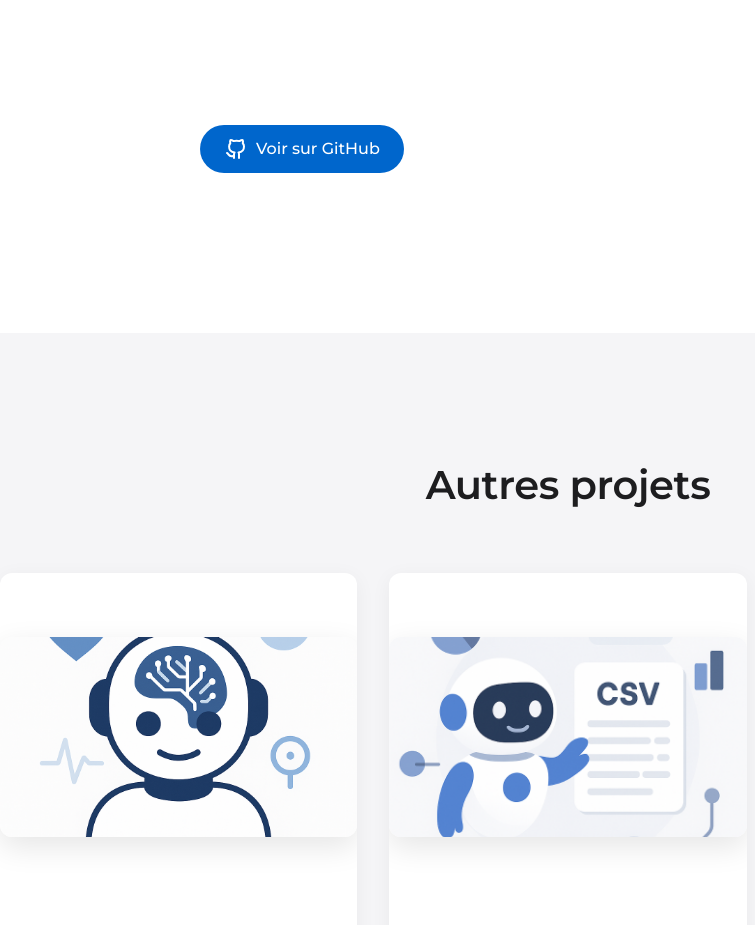
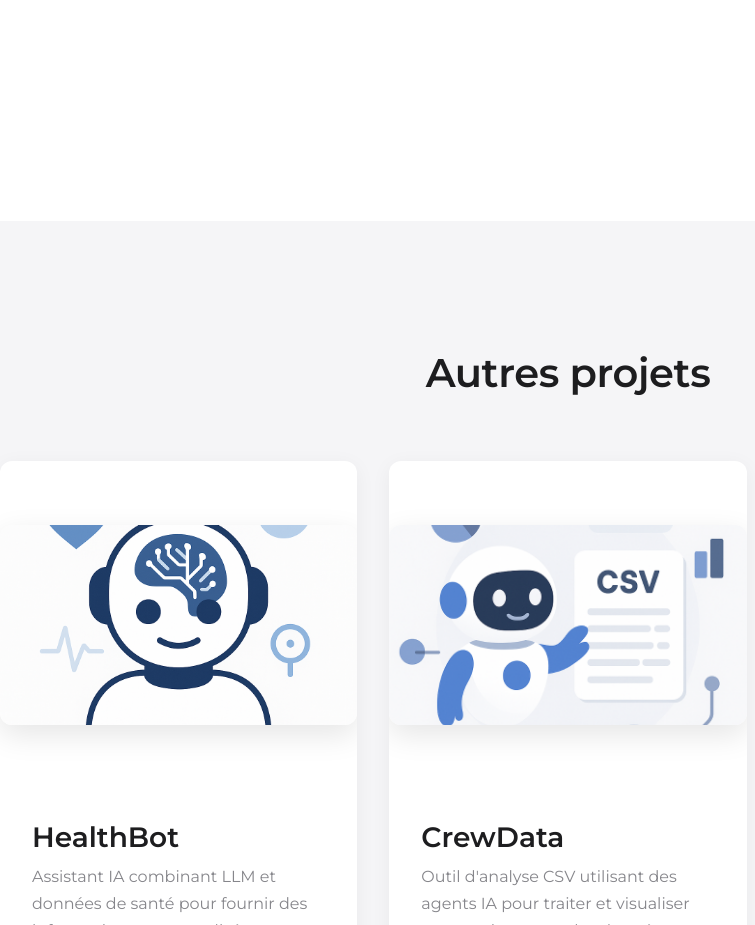
Before and after one commit to camcarre/portefolio.io, a plain HTML site: page projets/justedanse.html in a window 1280 px wide. Shown: the part 3948-4873 px from the top of the page, without its empty margins (72-827 px from the left). Drawn offline with Linux system fonts and the light colour scheme.

Commit message:
button github

```diff
--- a/projets/justedanse.html
+++ b/projets/justedanse.html
@@ -185,14 +185,6 @@
                         </div>
                     </div>
 
-                    <div class="project-links">
-                        <a href="https://github.com/camcarre/justedanse" target="_blank" class="btn btn-primary">
-                            <svg width="24" height="24" viewBox="0 0 24 24" fill="none" xmlns="http://www.w3.org/2000/svg">
-                                <path d="M9 19C4.7 20.4 4.7 16.5 3 16M15 21V17.5C15 16.5 15.1 16.1 14.5 15.5C17.3 15.2 20 14.1 20 9.50001C19.9988 8.30498 19.5549 7.15732 18.76 6.30001C19.1334 5.27166 19.1114 4.13921 18.7 3.13001C18.7 3.13001 17.7 2.80001 15.5 4.10001C13.5883 3.5341 11.5117 3.5341 9.6 4.10001C7.4 2.80001 6.4 3.13001 6.4 3.13001C5.98865 4.13921 5.96661 5.27166 6.34 6.30001C5.54513 7.15732 5.10118 8.30498 5.1 9.50001C5.1 14.1 7.8 15.2 10.6 15.5C10 16.1 10 16.5 10 17.5V21" stroke="currentColor" stroke-width="2" stroke-linecap="round" stroke-linejoin="round"/>
-                            </svg>
-                            Voir sur GitHub
-                        </a>
-                    </div>
                 </div>
             </div>
         </section>
```
Also changed, not shown: projets/crewdata.html (+0 -8 lines), projets/healthbot.html (+0 -8 lines).
